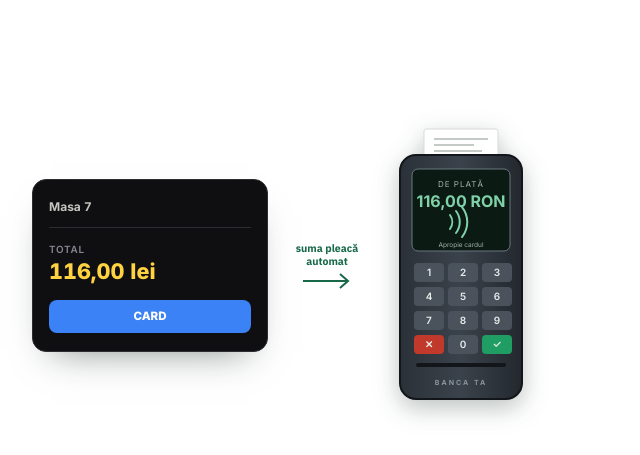
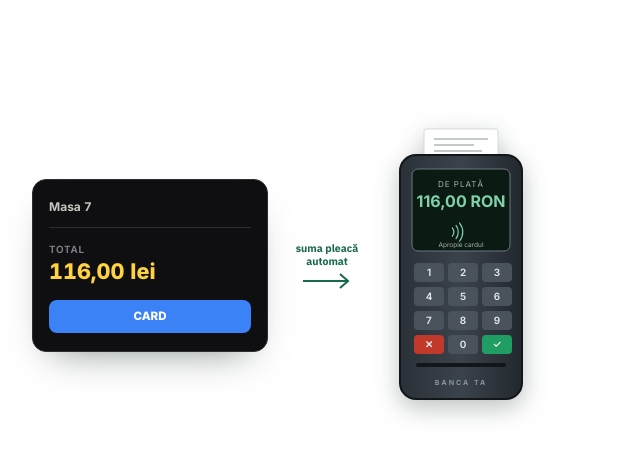
Before and after one commit to danielcuciurean-cmd/genericpos-site, a plain HTML site: page public/index.html in a window 1280 px wide. Shown: the part 960-1415 px from the top of the page, 640-1280 px from the left. Drawn offline with Linux system fonts and the light colour scheme.

Commit message:
Unde NFC mai mici pe terminalul POS
Co-Authored-By: Claude Sonnet 5.5 <noreply@anthropic.com>
Claude-Session: https://claude.ai/code/session_01PXGRcJ7hknHvGVzXuK11rb

```diff
--- a/public/index.html
+++ b/public/index.html
@@ -152,7 +152,7 @@
 <rect x="26" y="44" width="98" height="82" rx="6" fill="#0c1a14" stroke="#6b7680"/>
 <text x="75" y="62" text-anchor="middle" font-family="Inter,sans-serif" font-size="8" fill="#9fb3a8" letter-spacing="1">DE PLATĂ</text>
 <text x="75" y="82" text-anchor="middle" font-family="Inter,sans-serif" font-size="16" font-weight="700" fill="#7fd1a8">116,00 RON</text>
-<g transform="translate(0,-8) scale(1)" fill="none" stroke="#7fd1a8" stroke-width="2" stroke-linecap="round"><path d="M64 98a12 12 0 0 1 0 14"/><path d="M70 94a18 18 0 0 1 0 22"/><path d="M76 90a24 24 0 0 1 0 30"/></g>
+<g transform="translate(28,44) scale(.6)" fill="none" stroke="#7fd1a8" stroke-width="2" stroke-linecap="round"><path d="M64 98a12 12 0 0 1 0 14"/><path d="M70 94a18 18 0 0 1 0 22"/><path d="M76 90a24 24 0 0 1 0 30"/></g>
 <text x="75" y="122" text-anchor="middle" font-family="Inter,sans-serif" font-size="6.5" fill="#9fb3a8">Apropie cardul</text>
 <g font-family="Inter,sans-serif" font-size="10" font-weight="600" text-anchor="middle" fill="#e8ecea">
 <rect x="28" y="138" width="30" height="19" rx="4" fill="#4a535c"/><text x="43" y="151">1</text><rect x="62" y="138" width="30" height="19" rx="4" fill="#4a535c"/><text x="77" y="151">2</text><rect x="96" y="138" width="30" height="19" rx="4" fill="#4a535c"/><text x="111" y="151">3</text><rect x="28" y="162" width="30" height="19" rx="4" fill="#4a535c"/><text x="43" y="175">4</text><rect x="62" y="162" width="30" height="19" rx="4" fill="#4a535c"/><text x="77" y="175">5</text><rect x="96" y="162" width="30" height="19" rx="4" fill="#4a535c"/><text x="111" y="175">6</text><rect x="28" y="186" width="30" height="19" rx="4" fill="#4a535c"/><text x="43" y="199">7</text><rect x="62" y="186" width="30" height="19" rx="4" fill="#4a535c"/><text x="77" y="199">8</text><rect x="96" y="186" width="30" height="19" rx="4" fill="#4a535c"/><text x="111" y="199">9</text><rect x="28" y="210" width="30" height="19" rx="4" fill="#c0392b"/><text x="43" y="223">✕</text><rect x="62" y="210" width="30" height="19" rx="4" fill="#4a535c"/><text x="77" y="223">0</text><rect x="96" y="210" width="30" height="19" rx="4" fill="#1f9d63"/><text x="111" y="223">✓</text></g><rect x="30" y="238" width="90" height="4" rx="2" fill="#12161a"/><text x="75" y="260" text-anchor="middle" font-family="Inter,sans-serif" font-size="7" font-weight="700" fill="#8a949c" letter-spacing="2">BANCA TA</text></svg></div>
```
